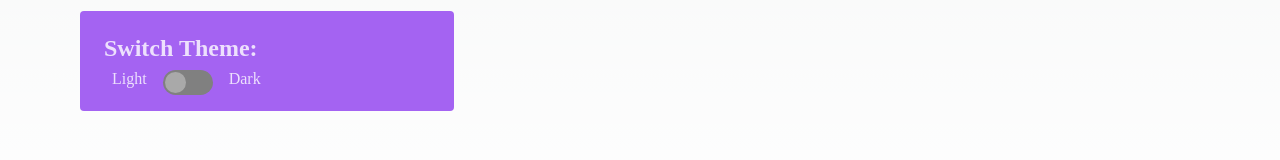
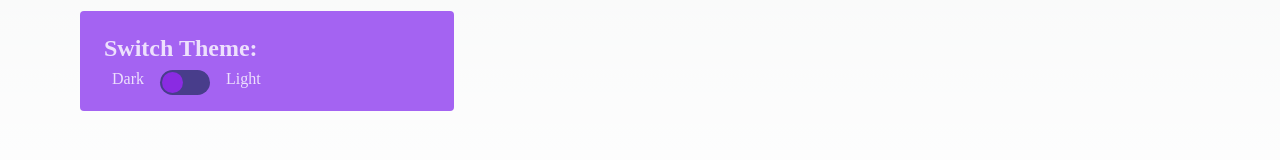
Before and after one commit to fullstackaubrey/compsWithNextjs, a Next.js app: page /components in a window 1280 px wide. Shown: the part 1703-1863 px from the top of the page. Built offline with nearby package versions, Linux system fonts and the light colour scheme.

Commit message:
adjust theme colors

```diff
--- a/src/components/Toggle/Toggle.comp.js
+++ b/src/components/Toggle/Toggle.comp.js
@@ -11,7 +11,7 @@ function Toggle() {
   const handleToggle = () => {
     setToggle(!toggle)
 
-    if (toggle === true) {
+    if (toggle === false) {
       backgroundColorHandler('blanchedalmond', 'brown')
     } else {
       backgroundColorHandler('black', 'white')
@@ -27,7 +27,7 @@ function Toggle() {
         </h2>
         <div className="flex">
           <p className="ph3">
-            Light
+            Dark
           </p>
           <label className={styles.hiddenCheckbox}>
             <input
@@ -36,7 +36,7 @@ function Toggle() {
             <span className={styles.switchTheme} />
           </label>
           <p className="ph3">
-            Dark
+            Light
           </p>
         </div>
       </div>
--- a/src/components/Toggle/Toggle.module.css
+++ b/src/components/Toggle/Toggle.module.css
@@ -14,7 +14,7 @@
 .hiddenCheckbox .switchTheme {
   position: absolute;
   cursor: pointer;
-  background-color: gray;
+  background-color: darkslateblue;
   border-radius: 25px;
   top: 0;
   right: 0;
@@ -26,7 +26,7 @@
 .hiddenCheckbox .switchTheme::before {
   position: absolute;
   content: "";
-  background-color: darkgrey;
+  background-color: blueviolet;
   border-radius: 50%;
   top: 2px;
   width: 21px;
@@ -37,9 +37,9 @@
 
 .hiddenCheckbox input[type="checkbox"]:checked + .switchTheme::before {
   transform: translateX(25px);
-  background-color: blueviolet;
+  background-color: gray;
 }
 
 .hiddenCheckbox input[type="checkbox"]:checked + .switchTheme {
-  background-color: darkslateblue;
+  background-color: darkgray;
 }
```
Also changed, not shown: src/pages/index.js (+6 -6 lines).
